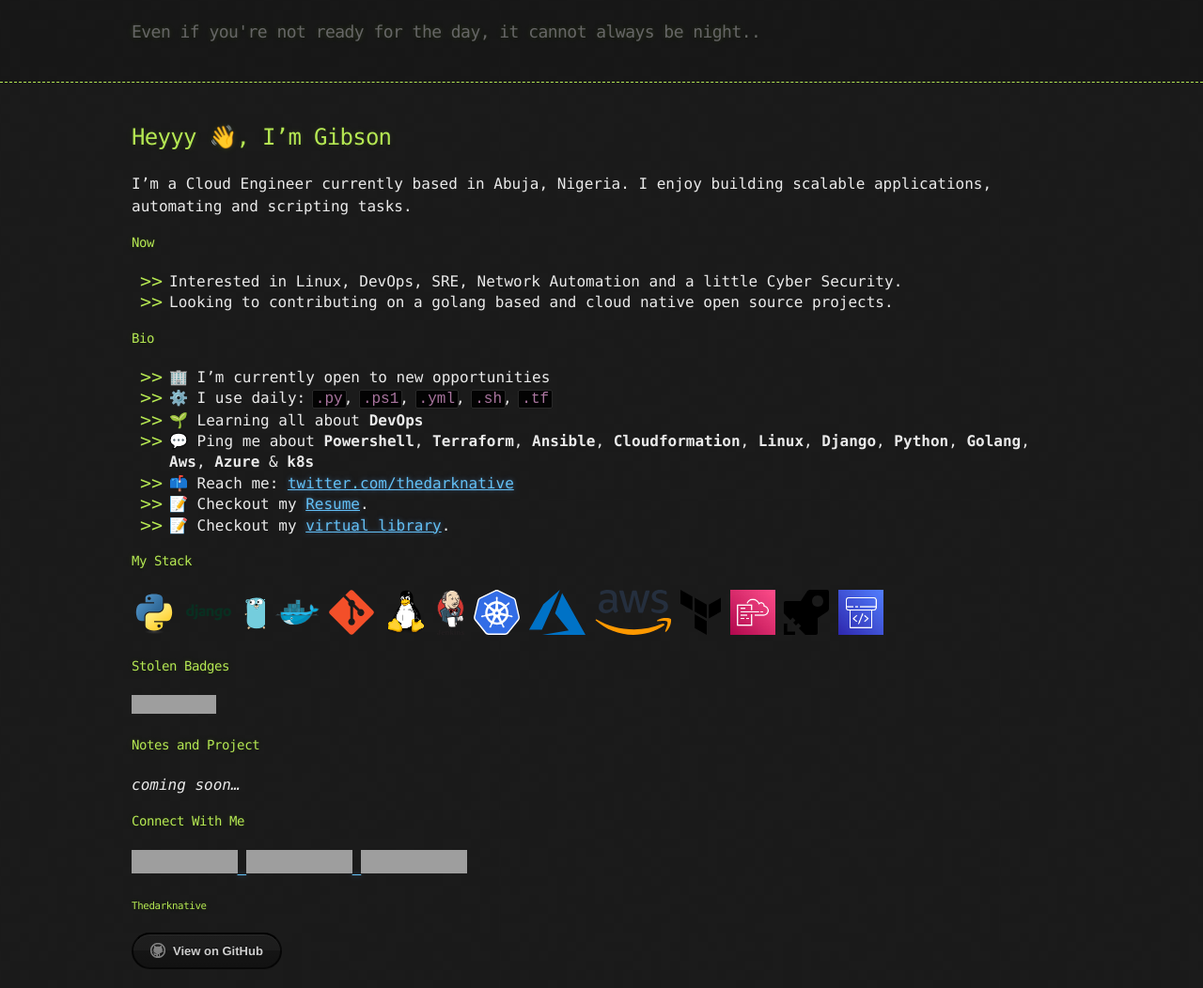
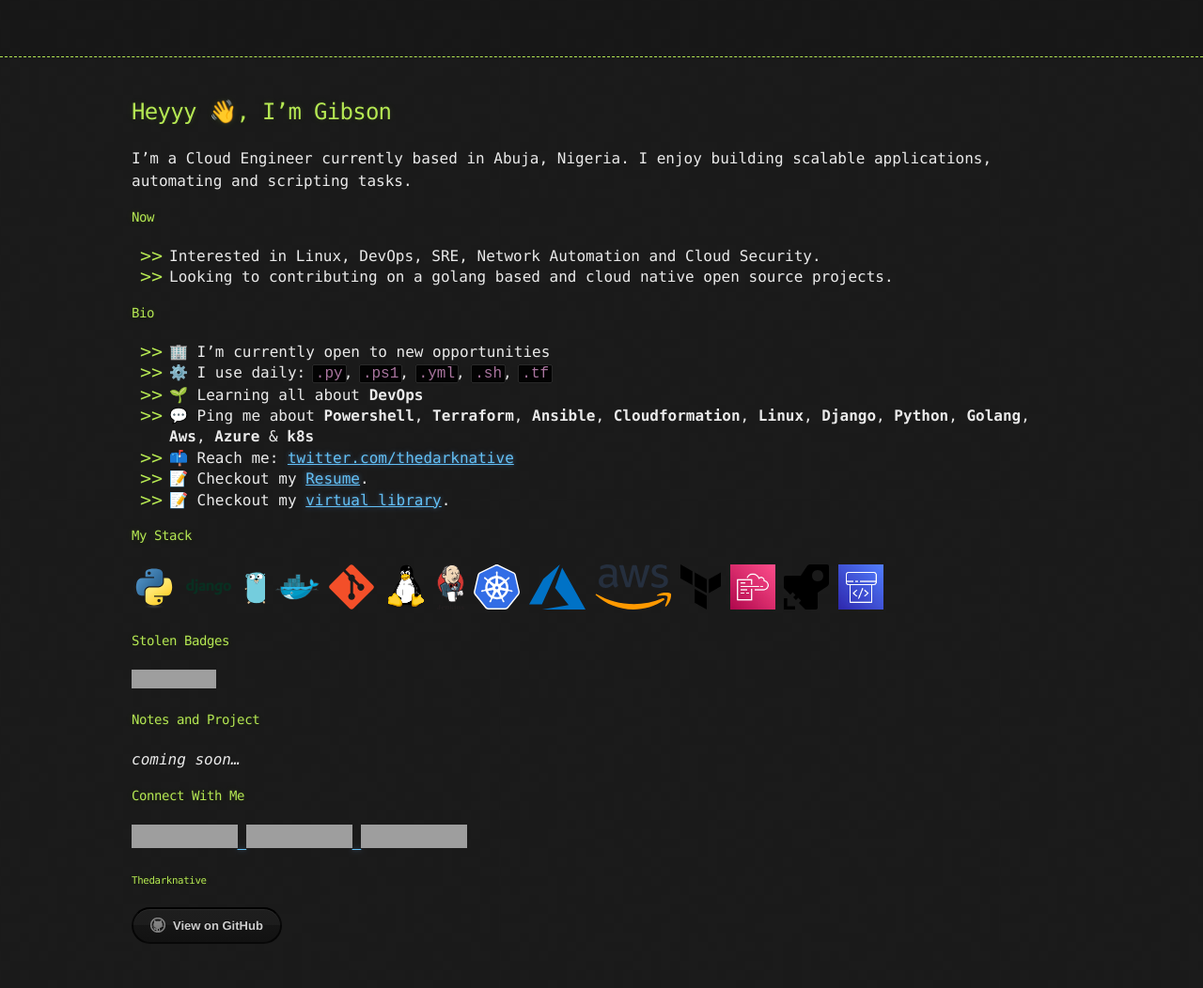
Before and after one commit to gibsonekezie/thedarknativer.github.io, a Jekyll site: the page built from index.md, in a window 1280 px wide, cut to the strip 0-1052 px from the top of the page. Shown: the whole strip at 94% size. Built offline with Jekyll 4.4.1, drawn with Linux system fonts in a browser that asks for light colours; the repository's description, which GitHub fills in, is left out; our own code applies the rules of GitHub Pages for plain Markdown files; after the commit the page ends 1025 px from its top, so only the background shows below that; grey boxes are pictures that could not be loaded.

Commit message:
remove the description for test

```diff
--- a/_config.yml
+++ b/_config.yml
@@ -1,3 +1,3 @@
 theme: jekyll-theme-hacker
-description: Even if you're not ready for the day, it cannot always be night..
+description:
 title: Thedarknative
--- a/index.md
+++ b/index.md
@@ -8,7 +8,7 @@ layout: default
 I'm a Cloud Engineer currently based in Abuja, Nigeria. I enjoy building scalable applications, automating and scripting tasks.
 
 #### Now
-- Interested in Linux, DevOps, SRE, Network Automation and a little Cyber Security.
+- Interested in Linux, DevOps, SRE, Network Automation and Cloud Security.
 - Looking to contributing on a golang based and cloud native open source projects.
 
 #### Bio
```
Also changed, not shown: 1 other file.
